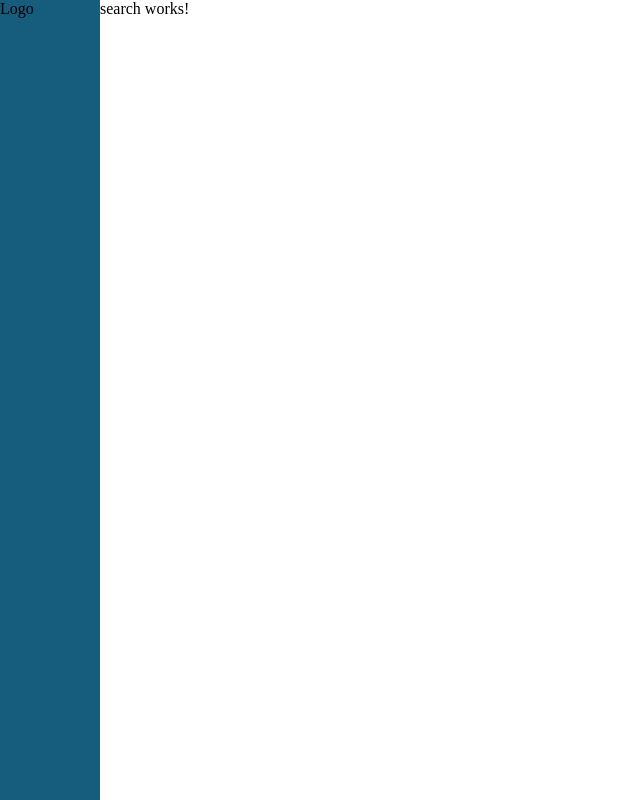
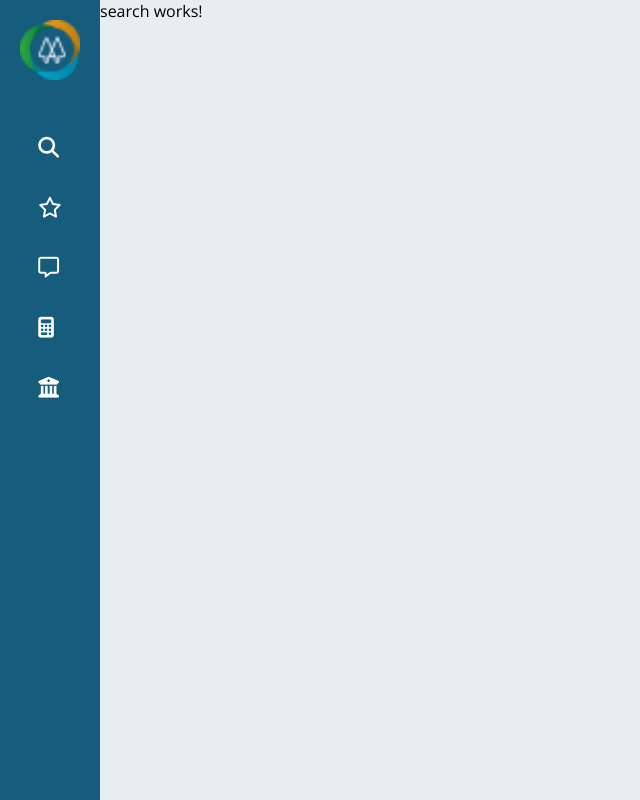
Before and after one commit to pedro3g/ailos-test, an Angular app: page / in a window 1280 px wide. Shown: the whole page, without its empty margins (0-640 px from the left). Built offline with nearby package versions, Linux system fonts and the light colour scheme.

Commit message:
feat: navbar menus

```diff
--- a/src/app/shared/components/navbar/navbar.component.html
+++ b/src/app/shared/components/navbar/navbar.component.html
@@ -1,3 +1,14 @@
 <aside>
-  <div>Logo</div>
+  <div class="logo">
+    <img src="assets/images/cooperativa-logo-white.png" />
+  </div>
+  <nav>
+    <ul>
+      <li><i class="fa-solid fa-magnifying-glass"></i></li>
+      <li><i class="fa-regular fa-star"></i></li>
+      <li><i class="fa-regular fa-message"></i></li>
+      <li><i class="fa-solid fa-calculator"></i></li>
+      <li><i class="fa-solid fa-building-columns"></i></li>
+    </ul>
+  </nav>
 </aside>
--- a/src/app/shared/components/navbar/navbar.component.scss
+++ b/src/app/shared/components/navbar/navbar.component.scss
@@ -2,4 +2,32 @@ aside {
   background-color: var(--primary);
   width: 100px;
   height: 100%;
+  display: flex;
+  flex-direction: column;
+  align-items: center;
+
+  .logo {
+    margin-top: 20px;
+
+    img {
+      width: 60px;
+    }
+  }
+
+  nav {
+    margin-top: 2rem;
+
+    ul {
+      display: flex;
+      flex-direction: column;
+
+      li {
+        list-style: none;
+        color: var(--secondary);
+        font-size: 1.3rem;
+        cursor: pointer;
+        padding: 1rem;
+      }
+    }
+  }
 }
--- a/src/index.html
+++ b/src/index.html
@@ -6,6 +6,20 @@
     <base href="/" />
     <meta name="viewport" content="width=device-width, initial-scale=1" />
     <link rel="icon" type="image/x-icon" href="favicon.ico" />
+    <link
+      rel="stylesheet"
+      href="https://cdnjs.cloudflare.com/ajax/libs/font-awesome/6.4.2/css/all.min.css"
+    />
+    <link rel="preconnect" href="https://fonts.googleapis.com" />
+    <link rel="preconnect" href="https://fonts.gstatic.com" crossorigin />
+    <link
+      href="https://fonts.googleapis.com/css2?family=Exo:wght@700&display=swap"
+      rel="stylesheet"
+    />
+    <link
+      href="https://fonts.googleapis.com/css2?family=Open+Sans:wght@400;600&display=swap"
+      rel="stylesheet"
+    />
   </head>
   <body>
     <app-root></app-root>
--- a/src/styles.scss
+++ b/src/styles.scss
@@ -3,6 +3,7 @@
   padding: 0;
   outline: none;
   box-sizing: border-box;
+  font-family: 'Open Sans', sans-serif;
 }
 
 :root {
@@ -19,3 +20,8 @@ body {
 .app-wrapper :nth-child(3) {
   flex: 1;
 }
+
+body {
+  background-color: var(--background);
+  font-family: 'Roboto', sans-serif;
+}
```
Also changed, not shown: src/assets/images/cooperativa-logo-white.png (added).
